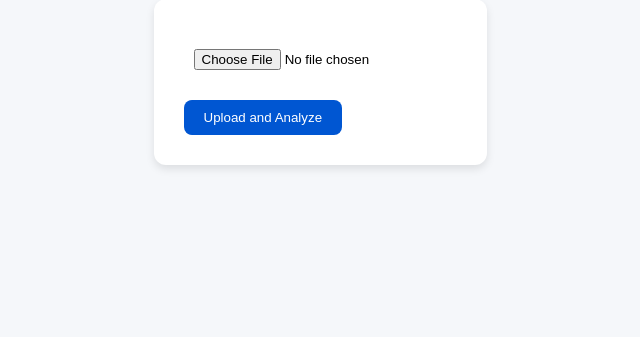
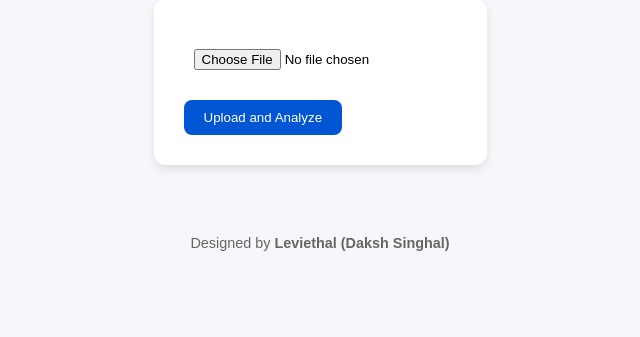
Before and after one commit to Leviethal/Panda_profiling_project, a Flask app: page / in a window 1280 px wide. Shown: the part 177-514 px from the top of the page, without its empty margins (320-960 px from the left). Run offline with Flask 3, Linux system fonts and the light colour scheme.

Commit message:
final commit

```diff
--- a/static/css/style.css
+++ b/static/css/style.css
@@ -42,3 +42,9 @@ input[type="submit"]:hover {
     margin-top: 20px;
     color: #333;
 }
+#footer {
+    margin-top: 50px;
+    font-size: 0.9em;
+    color: #666;
+    text-align: center;
+}
--- a/templates/upload.html
+++ b/templates/upload.html
@@ -13,4 +13,8 @@
     </form>
     <div id="status"></div>
 </body>
+<footer id="footer">
+    Designed by <strong>Leviethal (Daksh Singhal)</strong>
+</footer>
+
 </html>
```
